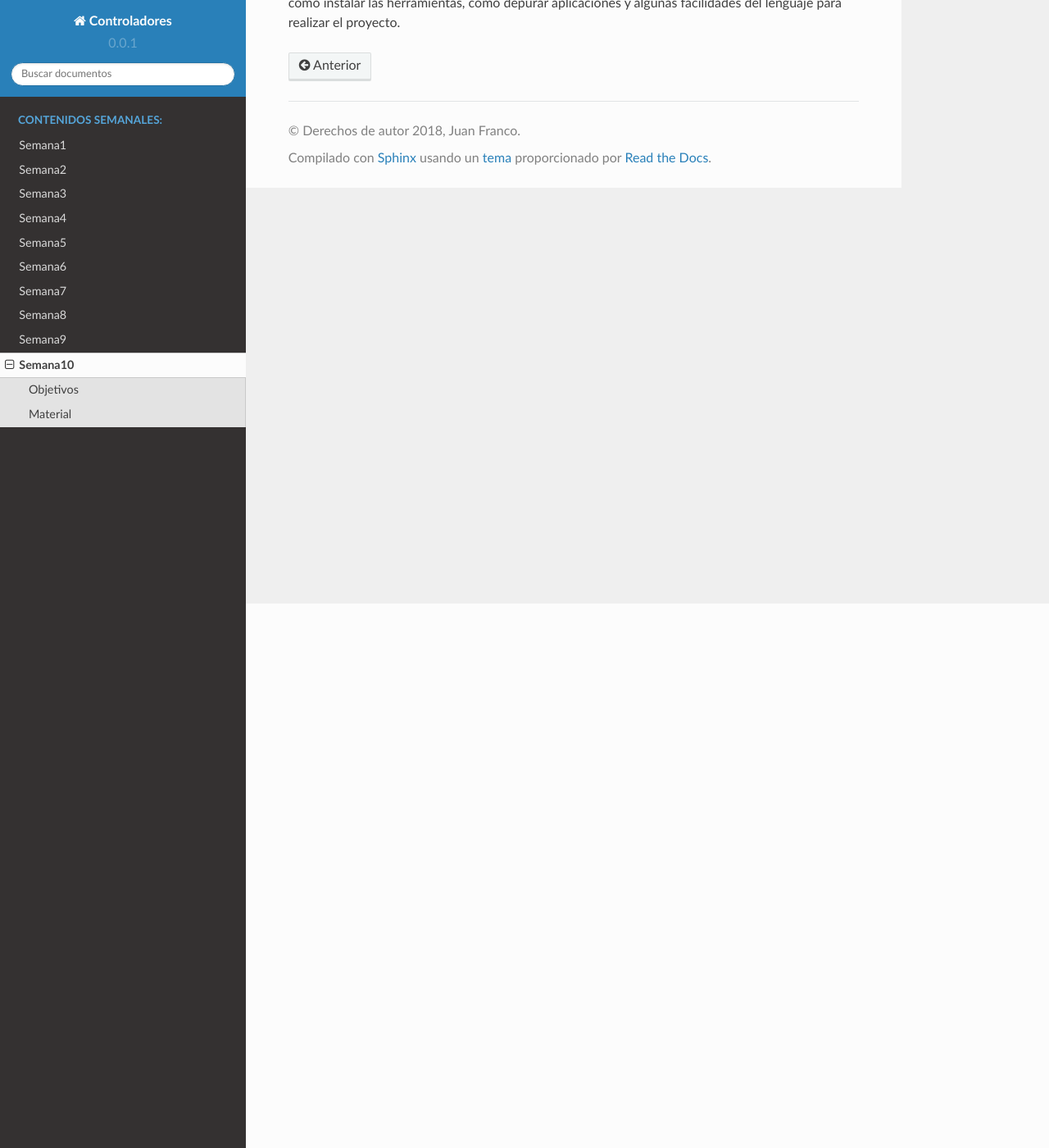
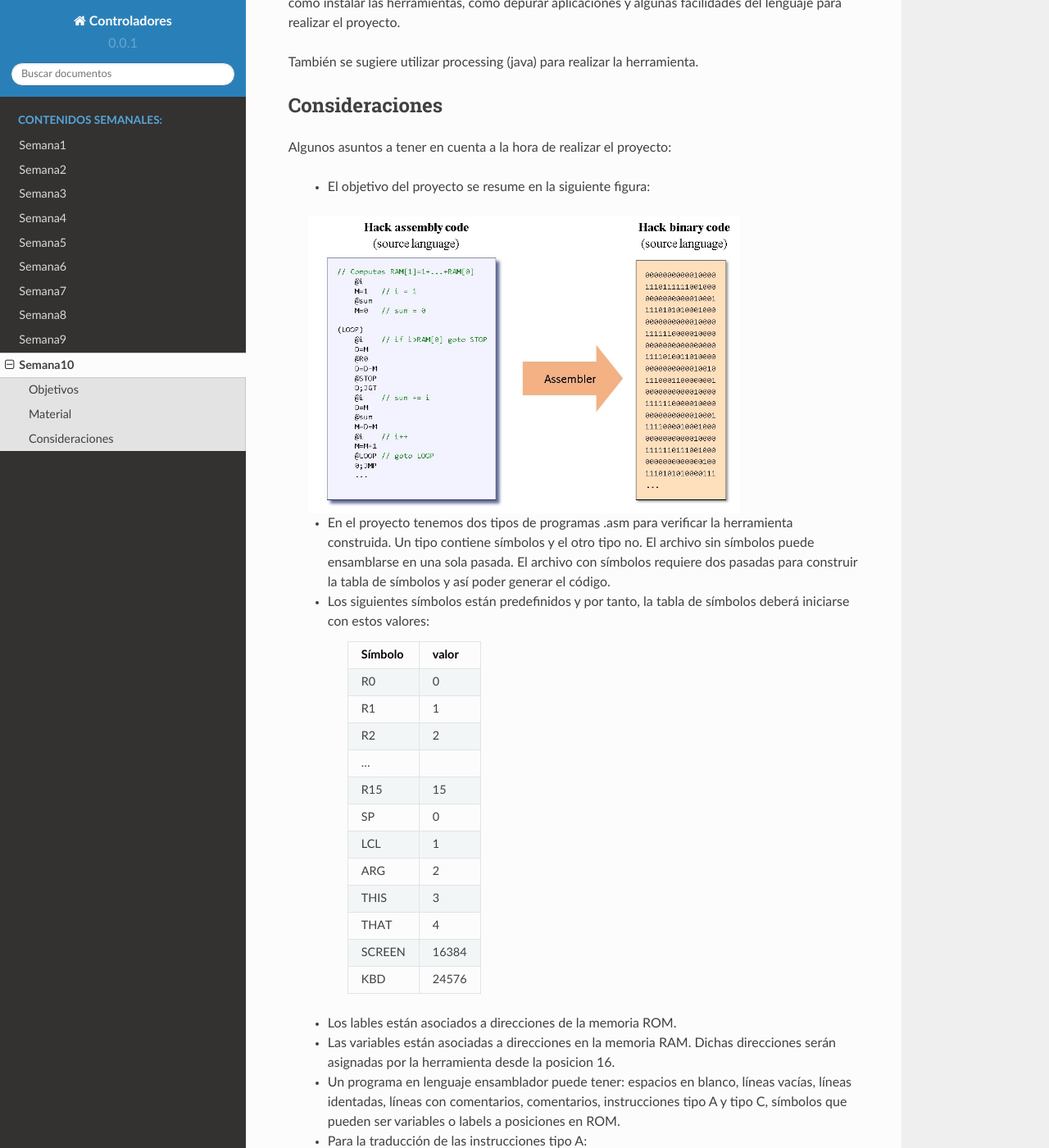
Before and after one commit to juanferfranco/controladores, a Sphinx documentation site: the page built from docs/_semana10/semana10.rst, in a window 1280 px wide and 1400 px high, scrolled down 664 px. Shown: the whole window at 82% size. Built offline with Sphinx 7.4.7 and the Read the Docs theme 2.0.0, drawn with Linux system fonts in a browser that asks for light colours; some of the changed text lies outside the part shown.

Commit message:
update week 10

```diff
--- a/docs/_semana10/semana10.rst
+++ b/docs/_semana10/semana10.rst
@@ -1,11 +1,11 @@
 Semana 10
 ===========
-El reto de esta semana será construcir una herramienta que permita generar código de máquina a partir de un
+El reto de esta semana será construir una herramienta que permita generar código de máquina a partir de un
 archivo con código ensamblador para la CPU hack.
 
 Objetivos
 ----------
-1. Repasar o aprender un nuevo lenguaje de programación mediante la elaboración de un proyecto relacionado con el curso.
+1. Repasar (en casa) un lenguaje de programación mediante la elaboración de un proyecto relacionado con el curso.
 2. Realizar una herramienta que genere código de máquina a partir de código en lenguaje ensamblador.
 3. Desarrollar habilidades en la detección y corrección de errores.
 
@@ -13,10 +13,130 @@ Material
 ---------
 El material para esta semana corresponde al proyecto 6: Ensamblador.
 
-    * `Presentación <https://docs.wixstatic.com/ugd/44046b_399d71e72e3b4cc39fc1e336197077b7.pdf>`__
+    * `Presentación <https://docs.wixstatic.com/ugd/44046b_399d71e72e3b4cc39fc1e336196077b7.pdf>`__
     * `Proyecto <https://www.nand2tetris.org/project06>`__
     * `Capítulo del libro <https://docs.wixstatic.com/ugd/44046b_89a8e226476741a3b7c5204575b8a0b2.pdf>`__
 
 Adicional a este material, para quien desee realizar la aplicación en python,
 `hay una guía <https://drive.google.com/open?id=1MGmSod2WP0FzB2xOowGVeGhiaMjNPnmYatrmWfMC_X4>`__ que ilustra cómo instalar
 las herramientas, cómo depurar aplicaciones y algunas facilidades del lenguaje para realizar el proyecto.
+
+También se sugiere utilizar processing (java) para realizar la herramienta.
+
+Consideraciones
+-----------------
+Algunos asuntos a tener en cuenta a la hora de realizar el proyecto:
+
+    * El objetivo del proyecto se resume en la siguiente figura:
+
+    .. image:: ../_static/proyecto6.jpeg
+       :scale: 60 %
+
+    * En el proyecto tenemos dos tipos de programas .asm para verificar la herramienta construida. Un tipo contiene símbolos y
+      el otro tipo no. El archivo sin símbolos puede ensamblarse en una sola pasada. El archivo con
+      símbolos requiere dos pasadas para construir la tabla de símbolos y así poder generar el código.
+    * Los siguientes símbolos están predefinidos y por tanto, la tabla de símbolos deberá iniciarse con estos valores:
+
+        ======== =======
+        Símbolo  valor
+        ======== =======
+        R0       0
+        R1       1
+        R2       2
+        ...
+        R15      15
+        SP       0
+        LCL      1
+        ARG      2
+        THIS     3
+        THAT     4
+        SCREEN   16384
+        KBD      24576
+        ======== =======
+    * Los lables están asociados a direcciones de la memoria ROM.
+    * Las variables están asociadas a direcciones en la memoria RAM. Dichas direcciones serán asignadas por la herramienta
+      desde la posicion 16.
+    * Un programa en lenguaje ensamblador puede tener: espacios en blanco, líneas vacías, líneas identadas, líneas con
+      comentarios, comentarios, instrucciones tipo A y tipo C, símbolos que pueden ser variables o labels a posiciones en ROM.
+    * Para la traducción de las instrucciones tipo A:
+
+    .. image:: ../_static/tipoA.jpeg
+       :scale: 60 %
+
+    * Para las instrucciones tipo C, por ejemplo esta:
+
+    .. image:: ../_static/tipoC.jpeg
+       :scale: 60 %
+
+    * Escribir los 3 primeros unos:
+
+    .. image:: ../_static/tipoC1.jpeg
+       :scale: 60 %
+
+    * Generar el código ginario correspondiente a la operación
+
+    .. image:: ../_static/tipoC2.jpeg
+       :scale: 60 %
+
+    * Generar el código binario correspondiente al destino
+
+    .. image:: ../_static/tipoC3.jpeg
+       :scale: 60 %
+
+    * Generar el código binario correspondiente al salto:
+
+    .. image:: ../_static/tipoC4.jpeg
+       :scale: 60 %
+
+    * En general, para cada instrucción se propone:
+        * leer la instrucción y dividirla en los campos que la componen.
+        * Si la instrucción es tipo A convertir el valor decimal a binario.
+        * Si la instrucción es tipo C, para cada campo en la instrucción, generar el código binario correspondiente.
+        * Ajustar el código binario correspondiete a una instrucción de 16 bits.
+        * Escribir la instrucción de 16 bits en el archivo de salida correspondiente.
+
+    * Cuando el código ensamblador tiene símbolos, antes de comenzar las pasadas se inicializa la tabla de símbolos.
+
+    .. image:: ../_static/simbols.jpeg
+       :scale: 70 %
+
+    * En la primer pasada se ingresan a la tabla de símbolos los labels. Note que las etiquetas corresponden a la dirección
+      de memoria ROM donde quederá almacenada la instrucción. Observe que los comentarios no se cuentan porque no son
+      instrucciones y por tanto no ocupan posiciones de memoria ROM.
+
+    .. image:: ../_static/simbolsLabels.jpeg
+       :scale: 70%
+
+    * En la segunda pasada se ingresan a la tabla de símbolos las variables.En la segunda pasada, lo que no es label es variable.
+      Por tanto, al encontrar un símbolo primero se busca en la tabla de símbolos. En caso de no encontrarlo, se crea el símbolo
+      y se le asigna una dirección única en RAM (por que es una variable) desde la dirección 16.
+
+    .. image:: ../_static/simbolsVars.jpeg
+       :scale: 70%
+
+El algoritmo para el generado de código será:
+
+    * Inicialización:
+
+        * Construir la tabla de símbolos
+        * Adicionar los símbolos predefinidos
+
+    * Primera pasada:
+
+        * Leer el programa línea por línea.
+        * Para cada línea de la forma (XXX) adicionar a la tabla de símbolos la pareja XXX, address. Donde address es la dirección
+          de la instrucción que se encuentra luego de (XXX).
+
+    * Segunda pasada:
+
+        * Inicializar n = 16
+        * Leer el programa línea por línea.
+        * Si la instrucción es del tipo @simbolo, leer la tabla de símbolos.
+
+            * Si el símbolo está, traducir la instrucción.
+            * Si el símbolo no está, adicionar a la tabla de símbolos la pareja símolo, n
+            * Traducir
+            * Hacer n++.
+
+        * Si la instrucción es tipo C, realizar la traducción
+        * Escribir la instrucción traducida al archivo de salida.
```
Also changed, not shown: docs/_static/NandToTetrisRoadMap.jpeg (added), docs/_static/proyecto6.jpeg (added), docs/_static/simbols.jpeg (added), docs/_static/simbolsLabels.jpeg (added), docs/_static/simbolsVars.jpeg (added), docs/_static/tipoA.jpeg (added), docs/_static/tipoC.jpeg (added), docs/_static/tipoC1.jpeg (added), docs/_static/tipoC2.jpeg (added), docs/_static/tipoC3.jpeg (added), docs/_static/tipoC4.jpeg (added).
